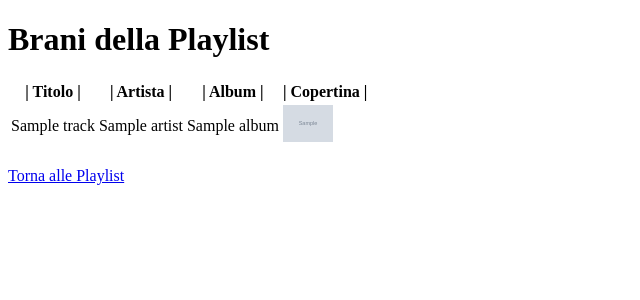
After one commit to Hu-Lorenzo/spotify, a Flask app: template templates/playlist.html in a window 1280 px wide. The commit adds this page. Shown: the top 300 px of the page, without its empty margins (0-640 px from the left). Run offline with Flask 3, Linux system fonts and the light colour scheme; the template is opened without the code that fills it: most values are stand-ins (such as "Sample title", 1, 10 or a date in 2020); grey boxes marked "Sample" are stand-in pictures.

Commit message:
sistemato

```diff
--- a/app.py
+++ b/app.py
@@ -1,17 +1,14 @@
-from flask import Flask, redirect, request, url_for, render_template,session
+from flask import Flask, redirect, request, url_for, render_template, session
 import spotipy
 from spotipy.oauth2 import SpotifyOAuth
 
-
-#le tue credenziali le trovi nella dashboard di prima
 SPOTIFY_CLIENT_ID = "ef05fc98d68d46298e93a2da2b717946"
 SPOTIFY_CLIENT_SECRET = "15e5ce3c623e41b09b85c37d125d2021"
-SPOTIFY_REDIRECT_URI = "https://5000-hulorenzo-spotify-oa13perg86f.ws-eu117.gitpod.io/callback" #dopo il login andiamo qui
+SPOTIFY_REDIRECT_URI = "https://5000-hulorenzo-spotify-oa13perg86f.ws-eu117.gitpod.io/callback"
 
 app = Flask(__name__)
-app.secret_key = 'chiave_per_session' #ci serve per identificare la sessione
+app.secret_key = 'chiave_per_session'
 
-#config SpotifyOAuth per l'autenticazione e redirect uri
 sp_oauth = SpotifyOAuth(
     client_id=SPOTIFY_CLIENT_ID,
     client_secret=SPOTIFY_CLIENT_SECRET,
@@ -22,15 +19,17 @@ sp_oauth = SpotifyOAuth(
 
 @app.route('/')
 def login():
-    auth_url = sp_oauth.get_authorize_url() #login di spotify
+    auth_url = sp_oauth.get_authorize_url()
     return redirect(auth_url)
+
 @app.route('/callback')
 def callback():
-    code = request.args.get('code') #recupero codice di autorizzazione
-    token_info = sp_oauth.get_access_token(code) #uso il code per un codice di accesso
-    session['token_info'] = token_info #salvo il token nella mia sessione x riutilizzarlo
+    code = request.args.get('code')
+    token_info = sp_oauth.get_access_token(code)
+    session['token_info'] = token_info
     return redirect(url_for('home'))
-@app.route('/home', methods=['GET', 'POST'])
+
+@app.route('/home')
 def home():
     token_info = session.get('token_info', None)
     if not token_info:
@@ -40,26 +39,30 @@ def home():
     user_info = sp.current_user()
     playlists = sp.current_user_playlists()['items']
 
-    tracks = []
+    return render_template('home.html', user_info=user_info, playlists=playlists)
 
-    if playlists:
-        playlist_id = request.args.get('playlist_id', playlists[0]['id'])
+@app.route('/playlist/<playlist_id>')
+def playlist(playlist_id):
+    token_info = session.get('token_info', None)
+    if not token_info:
+        return redirect(url_for('login'))
 
-        playlist_tracks = sp.playlist_items(playlist_id)
+    sp = spotipy.Spotify(auth=token_info['access_token'])
+    playlist_tracks = sp.playlist_items(playlist_id)
 
-        tracks = [{
-            'name': track['track']['name'],
-            'artist': track['track']['artists'][0]['name'],
-            'album': track['track']['album']['name'],
-            'image': track['track']['album']['images'][0]['url'] if track['track']['album']['images'] else None
-        } for track in playlist_tracks['items']]
+    tracks = [{
+        'name': track['track']['name'],
+        'artist': track['track']['artists'][0]['name'],
+        'album': track['track']['album']['name'],
+        'image': track['track']['album']['images'][0]['url'] if track['track']['album']['images'] else None
+    } for track in playlist_tracks['items']]
 
-    return render_template('home.html', user_info=user_info, playlists=playlists, tracks=tracks)
-
+    return render_template('playlist.html', tracks=tracks)
 
 @app.route('/logout')
 def logout():
-    session.clear() #cancelliamo l'access token salvato in session
+    session.clear()
     return redirect(url_for('login'))
+
 if __name__ == '__main__':
     app.run(debug=True)
--- /dev/null
+++ b/templates/playlist.html
@@ -0,0 +1,45 @@
+<!DOCTYPE html>
+<html lang="en">
+<head>
+    <meta charset="UTF-8">
+    <meta name="viewport" content="width=device-width, initial-scale=1.0">
+    <title>Brani della Playlist</title>
+</head>
+<body>
+    <h1>Brani della Playlist</h1>
+
+    {% if tracks %}
+        <table>
+            <thead>
+                <tr>
+                    <th>| Titolo |</th>
+                    <th>| Artista |</th>
+                    <th>| Album |</th>
+                    <th>| Copertina |</th>
+                </tr>
+            </thead>
+            <tbody>
+                {% for track in tracks %}
+                    <tr>
+                        <td>{{ track.name }}</td>
+                        <td>{{ track.artist }}</td>
+                        <td>{{ track.album }}</td>
+                        <td>
+                            {% if track.image %}
+                                <img src="{{ track.image }}" width="50" alt="Copertina album">
+                            {% else %}
+                                Nessuna immagine
+                            {% endif %}
+                        </td>
+                    </tr>
+                {% endfor %}
+            </tbody>
+        </table>
+    {% else %}
+        <p>Nessun brano disponibile per questa playlist.</p>
+    {% endif %}
+
+    <br>
+    <a href="{{ url_for('home') }}">Torna alle Playlist</a>
+</body>
+</html>
```
Also changed, not shown: templates/home.html (+6 -27 lines), 1 other file.
